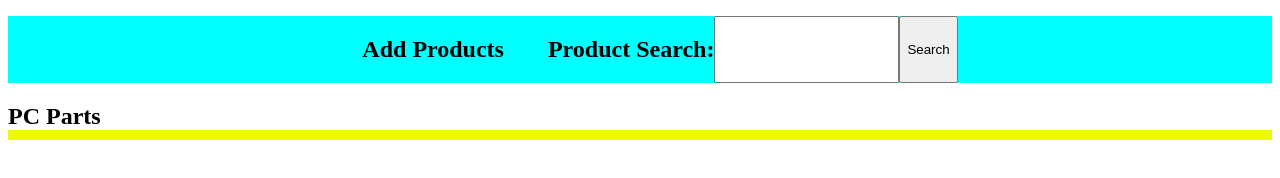
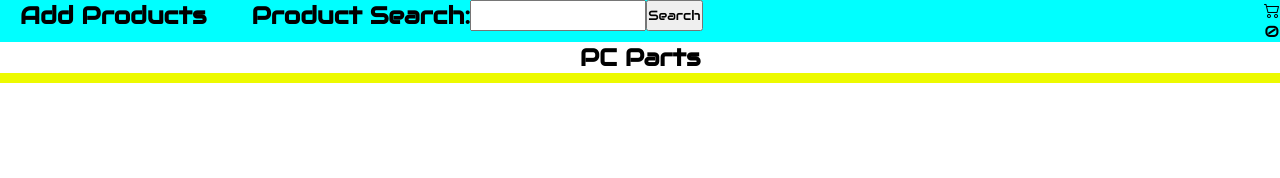
Before and after one commit to Bsmith86/PC_part_Store, a website: page public/index.html in a window 1280 px wide. Drawn offline with nearby package versions, Linux system fonts and the light colour scheme; no server answers.

Commit message:
added some styling

```diff
--- a/public/add_product/index.css
+++ b/public/add_product/index.css
@@ -1,3 +1,7 @@
+* {
+    font-family: Audiowide;
+}
+
 body {
     background-color: rgb(14, 8, 137);
 }
@@ -30,20 +34,6 @@ nav {
     margin: 0 !important;
     background-color: rgba(10, 10, 10, 0.3);
 }
-/* nav li {
-    list-style: none;
-    display: inline-block;
-    padding-right: 10px;
-    padding-left: 10px;
-}
-
-li a {
-    padding: 5px;
-    background-color: #fff;
-    text-decoration: none;
-}
- */
-
 
 .nav__links {
     list-style-type: style none;
@@ -83,7 +73,7 @@ h1 {
     background-color: rgb(245, 254, 4);
     text-align: center;
     padding: 2px;
-    font-size: 30px;
+    font-size: 22px;
     border-radius: 20px;
     align-content: center;
     /* max-width: 50%; */
--- a/public/edit/index.css
+++ b/public/edit/index.css
@@ -1,14 +1,21 @@
+* {
+    font-family: Audiowide;
+}
+
 body {
-    background-color: rgb(135, 135, 135);
+    background-color: rgba(9, 9, 191, 0.8);
 }
 
 header {
-    display: inline-flex;
+    /* display: inline-flex; */
     /* justify-content: space-between; */
     /* align-items: center; */
     /* padding: 30px 10%; */
     text-align: center;
+    background-color: aqua;
 }
+
+
 
 .nav__links {
     list-style: none;
@@ -31,8 +38,8 @@ h1 {
 }
 
 #container {
-/*
-    grid-template-columns: auto auto auto auto; */
+
+    /* grid-template-columns: auto auto auto auto; */
     /* gap: 10px; */
     /* background-color: #6a6b6b; */
     padding: 5px;
@@ -43,7 +50,7 @@ h1 {
   }
 
   #container > div {
-    background-color: rgba(237, 242, 88, 0.8);
+    background-color: rgb(245, 254, 4);
     text-align: center;
     padding:5px;
     font-size: 30px;
--- a/public/index.css
+++ b/public/index.css
@@ -1,3 +1,10 @@
+* {
+    margin: 0;
+    padding: 0;
+    box-sizing: border-box;
+    font-family: Audiowide;
+}
+
 header {
     /* display:inline-flex; */
     /* justify-content: space-between; */
@@ -5,6 +12,12 @@ header {
     /* padding: 30px 10%; */
     background-color: aqua;
     text-align: center;
+}
+
+#navbar {
+    display: flex;
+    flex-direction: row;
+    justify-content: space-between;
 }
 
 .nav__links {
@@ -23,7 +36,7 @@ header {
 .nav__links li a:hover {
     color: #f9fc2d;
 }
-h1 {
+h2 {
     text-align: center;
 }
 
--- a/public/index.html
+++ b/public/index.html
@@ -8,11 +8,12 @@
     <script defer src="./index.js"></script>
     <link rel="stylesheet" href="./index.css">
     <link rel="stylesheet" href="https://fonts.googleapis.com/css?family=Audiowide">
+    <link rel="stylesheet" href="https://cdn.jsdelivr.net/npm/bootstrap-icons@1.10.3/font/bootstrap-icons.css">
 </head>
 <body>
 
     <header>
-        <nav id="navbar">
+         <nav id="navbar">
             <ul class="nav__links">
                 <li><a id="add_product" src="#"><h1>Add Products</h1></a></li>
                 <li>
@@ -21,20 +22,50 @@
                 <button id="search-btn">Search</button>
                 </li>
             </ul>
-
+            <div class="cart">
+                <i class="bi bi-cart2"></i>
+                <div class="cartAmount">0</div>
+            </div>
 
 
         </nav>
 
+    </header>
 
-    </header>
+    <!-- <div class="navbar">
+        <h2>PC Parts Store</h2>
+        <div class="cart">
+            <i class="bi bi-cart2"></i>
+            <div class="cartAmount">0</div>
+        </div>
+    </div> -->
+
+
            <h2>PC Parts</h>
 
 
     <div id="container">
 
     </div>
-
+    <!-- <footer id="footer">
+        <p>
+          ©
+          <script>
+            document.write(new Date().getFullYear());
+          </script>
+          |
+          <span id="footer-span">
+            Crafted with <i class="fa-solid fa-heart"></i> by </span
+          >Bsmith86|
+        </p>
+        <a href="https://github.com/Bsmith86" target="_blank">
+          <i class="fa-brands fa-github"></i>
+        </a>
+        <p>|</p>
+        <a href="www.linkedin.com/in/brandon-smith-403b5b225/" target="_blank">
+          <i class="fa-brands fa-linkedin"></i>
+        </a>
+      </footer> -->
 
 
 </body>
--- a/public/products/index.css
+++ b/public/products/index.css
@@ -1,3 +1,7 @@
+* {
+    font-family: Audiowide;
+}
+
 body {
     background-color: rgb(14, 8, 137);
 }
```
Also changed, not shown: public/add_product/index.html (+10 -12 lines), public/edit/index.html (+1 -0 lines).
